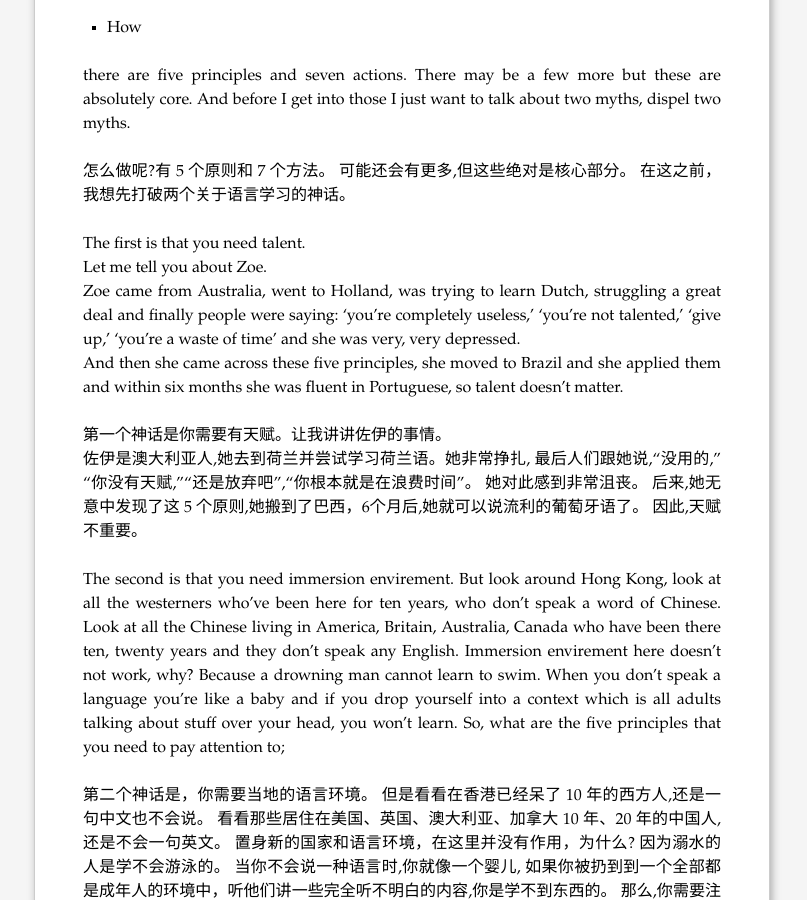
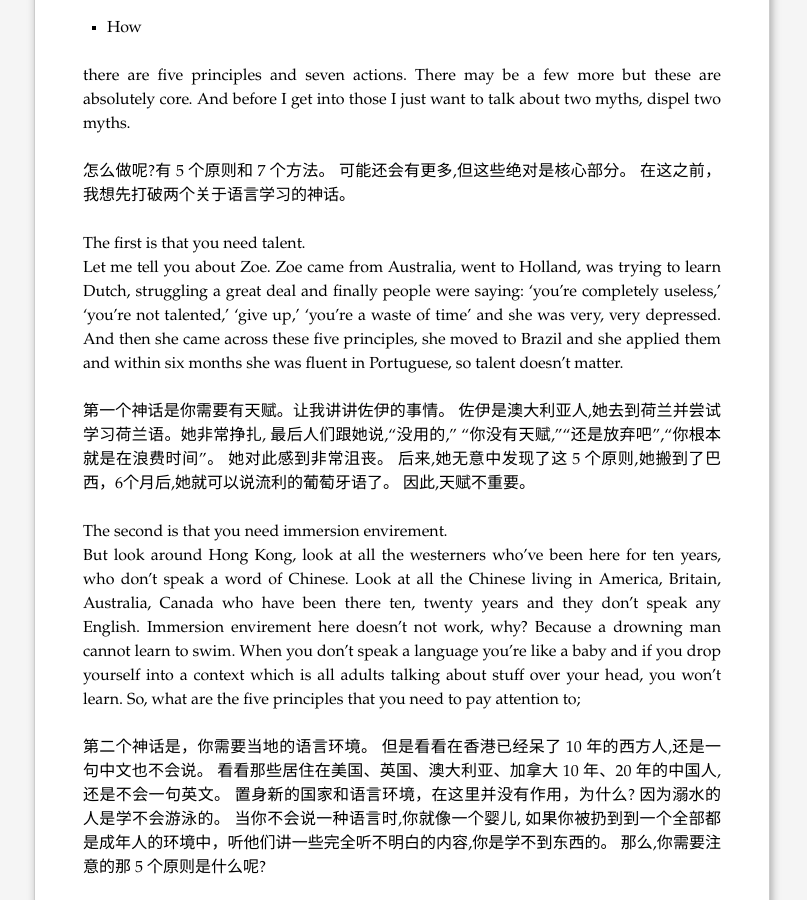
Before and after one commit to chenjinqian/chenjinqian.github.io, a Jekyll site: the page built from _posts/2016-04-09-how-to-learn-language-in-6-month.markdown, in a window 1280 px wide and 900 px high, scrolled down 2978 px. Shown: the whole window, without its empty margins (238-1045 px from the left). Built offline with Jekyll 4.4.1, drawn with Linux system fonts in a browser that asks for light colours; some of the changed text lies outside the part shown.

```diff
--- a/_posts/2016-04-09-how-to-learn-language-in-6-month.markdown
+++ b/_posts/2016-04-09-how-to-learn-language-in-6-month.markdown
@@ -183,17 +183,17 @@
 
 <p>
 The first is that you need talent.<br  />
-Let me tell you about Zoe.<br  />
+Let me tell you about Zoe.
 Zoe came from Australia, went to Holland, was trying to learn Dutch,
 struggling a great deal and finally people were saying: ‘you’re completely useless,’
-‘you’re not talented,’ ‘give up,’ ‘you’re a waste of time’ and she was very, very depressed.<br  />
+‘you’re not talented,’ ‘give up,’ ‘you’re a waste of time’ and she was very, very depressed.
 And then she came across these five principles,
 she moved to Brazil and she applied them and within six months she was fluent in Portuguese,
 so talent doesn’t matter.<br  />
 </p>
 
 <p>
-第一个神话是你需要有天赋。让我讲讲佐伊的事情。<br  />
+第一个神话是你需要有天赋。让我讲讲佐伊的事情。
 佐伊是澳大利亚人,她去到荷兰并尝试学习荷兰语。她非常挣扎,
 最后人们跟她说,“没用的,” “你没有天赋,”“还是放弃吧”,“你根本就是在浪费时间”。
 她对此感到非常沮丧。
@@ -202,7 +202,7 @@
 </p>
 
 <p>
-The second is that you need immersion envirement.
+The second is that you need immersion envirement.<br  />
 But look around Hong Kong, look at all the westerners who’ve been here for ten years,
  who don’t speak a word of Chinese.
 Look at all the Chinese living in America, Britain, Australia,
```
Also changed, not shown: other parts of _posts/2016-04-09-how-to-learn-language-in-6-month.markdown (+4 -4 lines), _org/_posts/2016-04-09-how-to-learn-language-in-6-month.org (+8 -8 lines).
